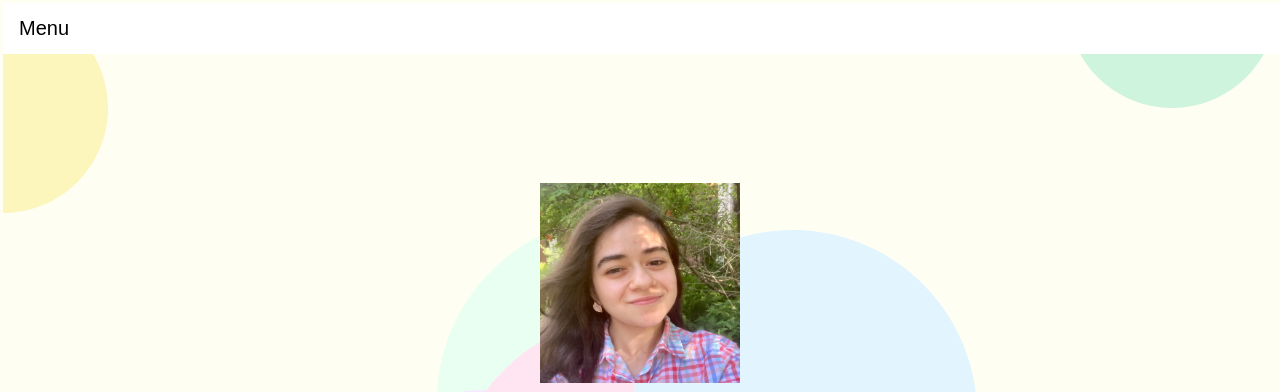
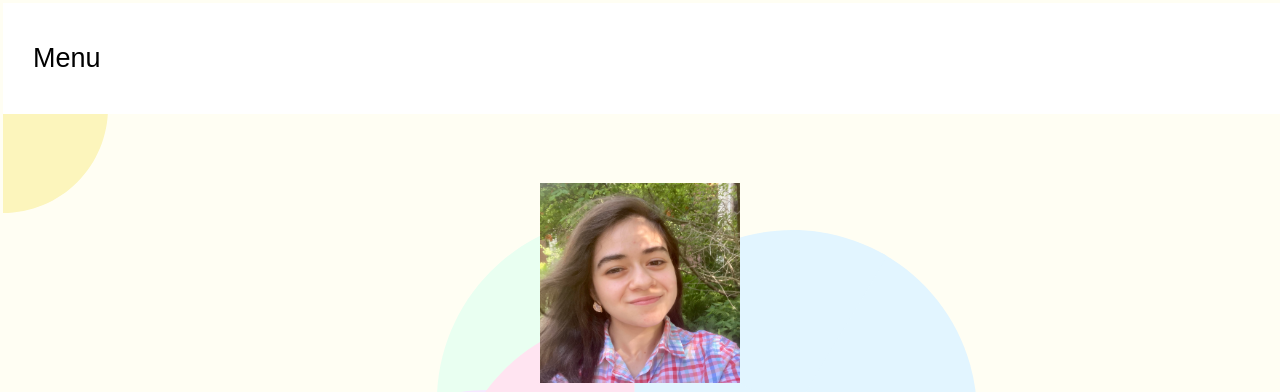
Before and after one commit to alabgh01/PersonalWebsite, a plain HTML site: page index.html in a window 1280 px wide. Shown: the top 392 px of the page. Drawn offline with Linux system fonts and the light colour scheme.

Commit message:
touches on all

```diff
--- a/static/css/style.css
+++ b/static/css/style.css
@@ -254,11 +254,11 @@ header {
   }
 
 .dropdown .dropbtn {
-    font-size: 20px;
+    font-size: 27px;
     border: none;
     outline: none;
     color: black;
-    padding: 14px 16px;
+    padding: 40px 30px;
     background-color: inherit;
     margin: 0;
 }
```
